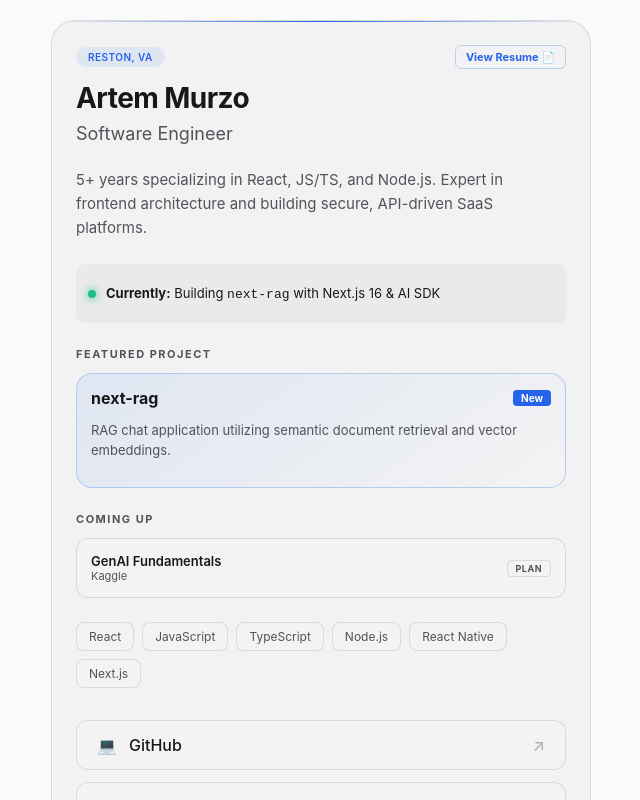
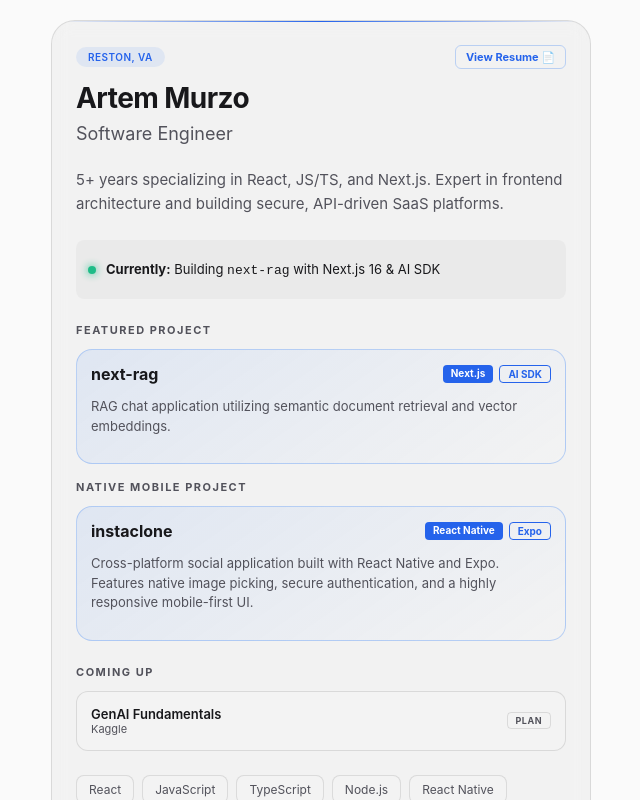
Before and after one commit to earthddx/personal, a React (Vite) app: page / in a window 1280 px wide. Shown: the top 800 px of the page, without its empty margins (319-959 px from the left). Built offline with nearby package versions, Linux system fonts and the light colour scheme.

Commit message:
changes to current projects

```diff
--- a/src/App.css
+++ b/src/App.css
@@ -27,9 +27,10 @@
 body {
   background-color: var(--bg);
   color: var(--primary);
-  transition: background-color 0.3s ease, color 0.3s ease;
+  transition:
+    background-color 0.3s ease,
+    color 0.3s ease;
 }
-
 
 .container {
   display: flex;
@@ -210,7 +211,7 @@ body {
     transition:
       transform 0.2s ease,
       border-color 0.2s ease;
-    margin-bottom: 24px;
+    margin-bottom: 16px;
   }
 
   .project-box.featured:hover {
@@ -237,6 +238,17 @@ body {
     padding: 2px 8px;
     border-radius: 4px;
     font-weight: 700;
+  }
+
+  .tag-group {
+    display: flex;
+    gap: 6px;
+  }
+
+  .tech-tag.secondary-tag {
+    background: transparent;
+    border: 1px solid var(--accent);
+    color: var(--accent);
   }
 
   .project-box p {
@@ -284,7 +296,7 @@ body {
 
   .pipeline-section {
     margin-top: 24px;
-    margin-bottom: 24px;;
+    margin-bottom: 24px;
   }
 
   .pipeline-card {
--- a/src/App.jsx
+++ b/src/App.jsx
@@ -6,7 +6,7 @@ const engineer = {
   location: "Reston, VA",
   resumeUrl: "https://earthddx.github.io/personal/resume.pdf",
   summary:
-    "5+ years specializing in React, JS/TS, and Node.js. Expert in frontend architecture and building secure, API-driven SaaS platforms.",
+    "5+ years specializing in React, JS/TS, and Next.js. Expert in frontend architecture and building secure, API-driven SaaS platforms.",
   stack: [
     "React",
     "JavaScript",
@@ -69,11 +69,37 @@ function App() {
           >
             <div className="project-header">
               <strong>next-rag</strong>
-              <span className="tech-tag">New</span>
+              <div className="tag-group">
+                <span className="tech-tag">Next.js</span>
+                <span className="tech-tag secondary-tag">AI SDK</span>
+              </div>
             </div>
             <p>
               RAG chat application utilizing semantic document retrieval and
               vector embeddings.
+            </p>
+          </a>
+        </div>
+
+        <div className="work-highlight">
+          <div className="section-label">Native Mobile Project</div>
+          <a
+            href="https://github.com/earthddx/instaclone"
+            target="_blank"
+            rel="noreferrer"
+            className="project-box featured"
+          >
+            <div className="project-header">
+              <strong>instaclone</strong>
+              <div className="tag-group">
+                <span className="tech-tag">React Native</span>
+                <span className="tech-tag secondary-tag">Expo</span>
+              </div>
+            </div>
+            <p>
+              Cross-platform social application built with React Native and
+              Expo. Features native image picking, secure authentication, and a
+              highly responsive mobile-first UI.
             </p>
           </a>
         </div>
```
